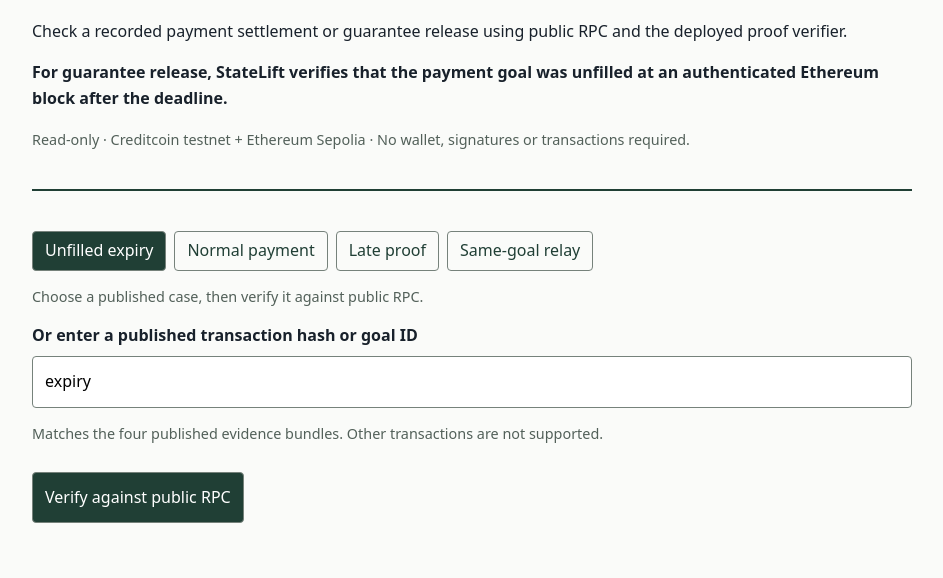
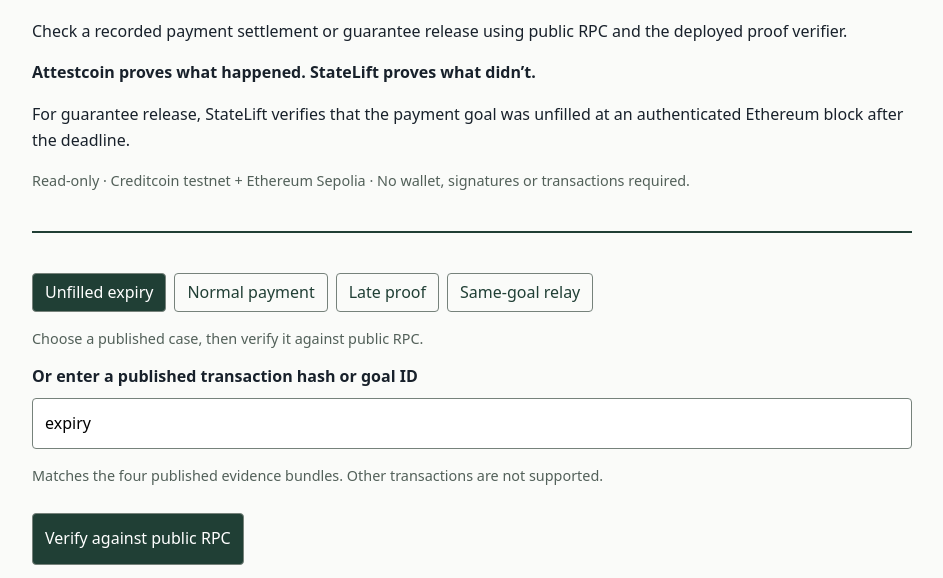
Before and after one commit to miemiemi2/statelift-ctc, a website with bundled scripts: page web/verifier.html in a window 1280 px wide. Shown: the part 212-790 px from the top of the page, without its empty margins (168-1111 px from the left). Built offline with nearby package versions, Linux system fonts and the light colour scheme.

Commit message:
Restore proof distinction in verifier copy

```diff
--- a/web/verifier.html
+++ b/web/verifier.html
@@ -176,12 +176,8 @@
         Check a recorded payment settlement or guarantee release using public
         RPC and the deployed proof verifier.
       </p>
-      <p>
-        <strong
-          >For guarantee release, StateLift verifies that the payment goal was
-          unfilled at an authenticated Ethereum block after the deadline.</strong
-        >
-      </p>
+      <p><strong>Attestcoin proves what happened. StateLift proves what didn’t.</strong></p>
+      <p>For guarantee release, StateLift verifies that the payment goal was unfilled at an authenticated Ethereum block after the deadline.</p>
       <p class="muted">
         Read-only · Creditcoin testnet + Ethereum Sepolia · No wallet,
         signatures or transactions required.
```
